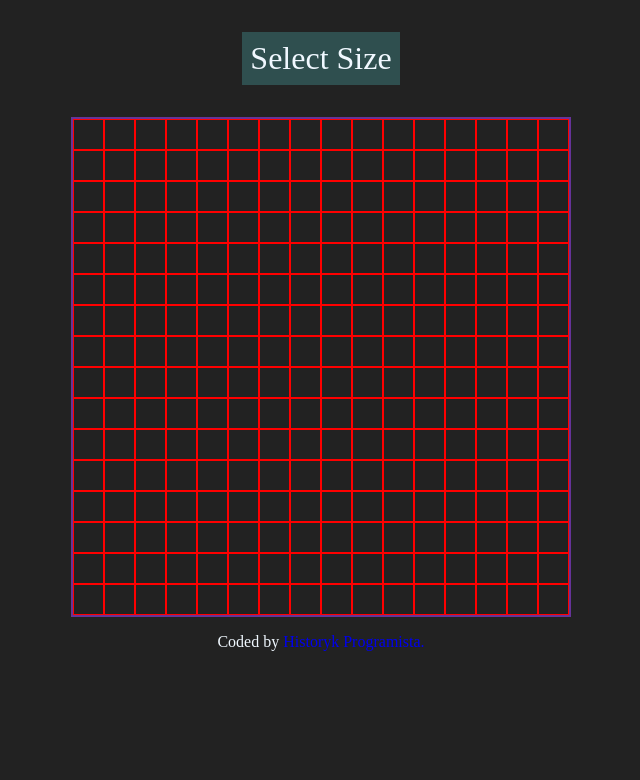
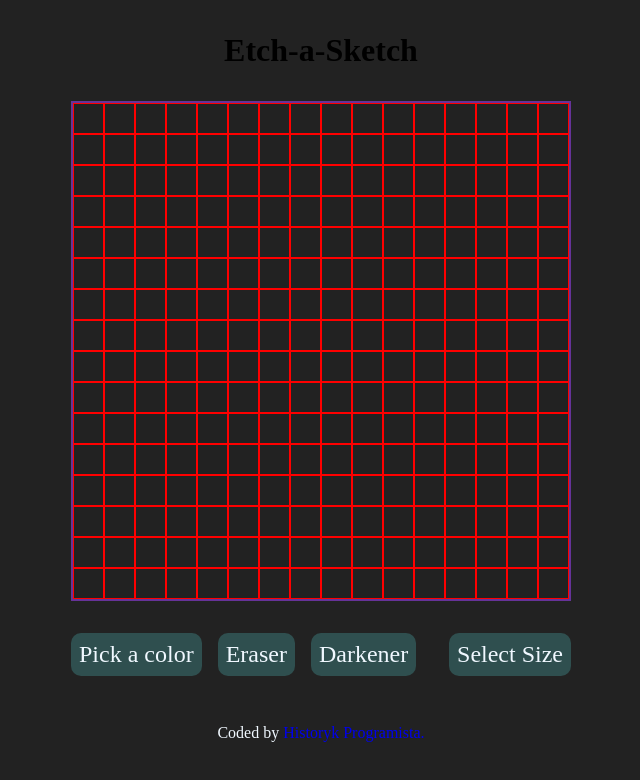
Before and after one commit to bazankamil/odin-etch-a-sketch, a plain HTML site: page index.html in a window 1280 px wide. Shown: the whole page, without its empty margins (319-959 px from the left). Drawn offline with Linux system fonts and the light colour scheme.

Commit message:
complete minimum requirements

```diff
--- a/index.html
+++ b/index.html
@@ -10,9 +10,14 @@
     <script src="index.js" defer></script>
   </head>
   <body>
-    <button class="button">Select Size</button>
+    <h1 class="title">Etch-a-Sketch</h1>
     <div class="container"></div>
-
+    <div class="menu">
+      <button class="menu__picker">Pick a color</button
+      ><button class="menu__eraser">Eraser</button
+      ><button class="menu__darkener">Darkener</button
+      ><button class="button">Select Size</button>
+    </div>
     <div class="attribution">
       Coded by
       <a href="https://github.com/bazankamil" target="_blank"
--- a/index.js
+++ b/index.js
@@ -1,23 +1,24 @@
 // selectors
 const container = document.querySelector(".container");
 const button = document.querySelector(".button");
+let root = document.documentElement;
 
 //making - divs
 
-for (let i = 0; i < 16; i++) {
-  for (let j = 0; j < 16; j++) {
-    container.appendChild(document.createElement("div"));
+function makeCanvas(size = 16) {
+  if (size > 100) {
+    size = 100;
+  }
+  root.style.setProperty("--CANVAS-HEIGHT", 100 / size + "%");
+  root.style.setProperty("--CANVAS-WIDTH", 100 / size + "%");
+  for (let i = 0; i < size; i++) {
+    for (let j = 0; j < size; j++) {
+      container.appendChild(document.createElement("div"));
+    }
   }
 }
 
-/*selector - divs
-const divs = container.querySelectorAll("div");
-
-//listener - divs
-divs.forEach((div) => {
-  div.addEventListener(mouse);
-});
-*/
+makeCanvas();
 
 //listener container
 container.addEventListener("mouseover", (e) => {
@@ -26,8 +27,27 @@ container.addEventListener("mouseover", (e) => {
   container.style.backgroundColor = "black";
 });
 
-//listener
+//prompt
 
-//TODO: button dajacy prompt
-//prompt wchodzacy do petli ile na ile pixeli
-//
+button.addEventListener("click", (e) => {
+  let canvasSize = prompt("What size?");
+  container.innerHTML = "";
+  makeCanvas(canvasSize);
+});
+
+//TODO:
+
+//3 butony color picker eraser i pociemniacz i miejsce na suwak na dole
+
+//listener container w funkcji wywolywanej defaultowo
+//color picker - defaultowo aktywny i jesli aktywowany to maluje
+//eraser - tak samo jak malowanie, ale jesli jest klasa color to usuwa
+//kazde najechanie zmniejsza/zwieksza saturacje o 10% - tryb podobny, ale po najechaniu zmienia styl modyfikujac var i dodajac 10% pociemnienia
+
+//CSS
+//buttony
+//tytul
+//styl
+
+//zamiast prompt suwak
+//etch wewnatrz "okienka" tv albo innego obrazu
--- a/style.css
+++ b/style.css
@@ -58,6 +58,8 @@ body {
 :root {
   --BGCOLOR: red;
   --BORDER-COLOR: black;
+  --CANVAS-HEIGHT: 0px;
+  --CANVAS-WIDTH: 0px;
 }
 
 /* || GENERAL STYLES */
@@ -79,16 +81,19 @@ body {
 
 /* BEM */
 
+/* TITLE */
+
+.title {
+  padding: 2rem;
+  text-align: center;
+}
+
 /* CONTAINER */
 
 .button {
-  margin: 2rem auto;
   text-align: center;
+  margin-left: auto;
   display: block;
-  color: aliceblue;
-  background-color: darkslategray;
-  font-size: 2rem;
-  padding: 0.5rem;
 }
 
 .container {
@@ -101,9 +106,28 @@ body {
 }
 
 .container div {
-  height: 6.25%;
-  width: 6.25%;
+  height: var(--CANVAS-HEIGHT);
+  width: var(--CANVAS-WIDTH);
   border: 1px solid red;
+}
+
+/* MENU */
+
+.menu {
+  display: flex;
+  justify-content: flex-start;
+  gap: 1rem;
+  padding: 2rem 0;
+  width: 500px;
+  margin: 0 auto;
+}
+
+.menu button {
+  font-size: 1.5rem;
+  border-radius: 10px;
+  color: aliceblue;
+  background-color: darkslategray;
+  padding: 0.5rem;
 }
 
 /* ATTRIBUTION */
```
